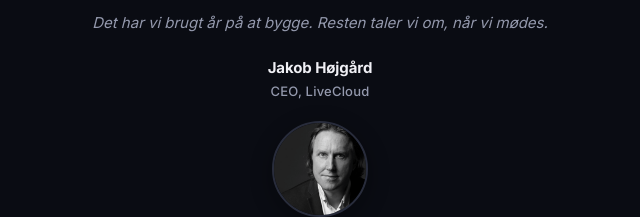
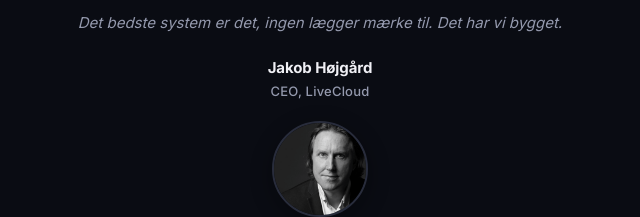
Before and after one commit to LiveCloudDK/livecloud-platform, a plain HTML site: page index.html in a window 1280 px wide. Shown: the part 11424-11641 px from the top of the page, 320-960 px from the left. Drawn offline with Linux system fonts and the light colour scheme.

Commit message:
Closing quote: 'Det bedste system er det, ingen laegger maerke til. Det har vi bygget.'

```diff
--- a/index.html
+++ b/index.html
@@ -1928,7 +1928,7 @@
   <!-- ==== CLOSING PHILOSOPHY (as quote) ==== -->
   <div class="philo-intro quote" style="margin-bottom: 32px;">
     <p>Platformen virker bedst, når <strong>ingen tænker over den</strong>. Når festivalen bare flyder, når gæsterne bare er til stede, når regnskabet bare stemmer.</p>
-    <p class="soft">Det har vi brugt år på at bygge. Resten taler vi om, når vi mødes.</p>
+    <p class="soft">Det bedste system er det, ingen lægger mærke til. Det har vi bygget.</p>
     <div class="attr">
       <div class="name">Jakob Højgård</div>
       <div class="title">CEO, LiveCloud</div>
```
